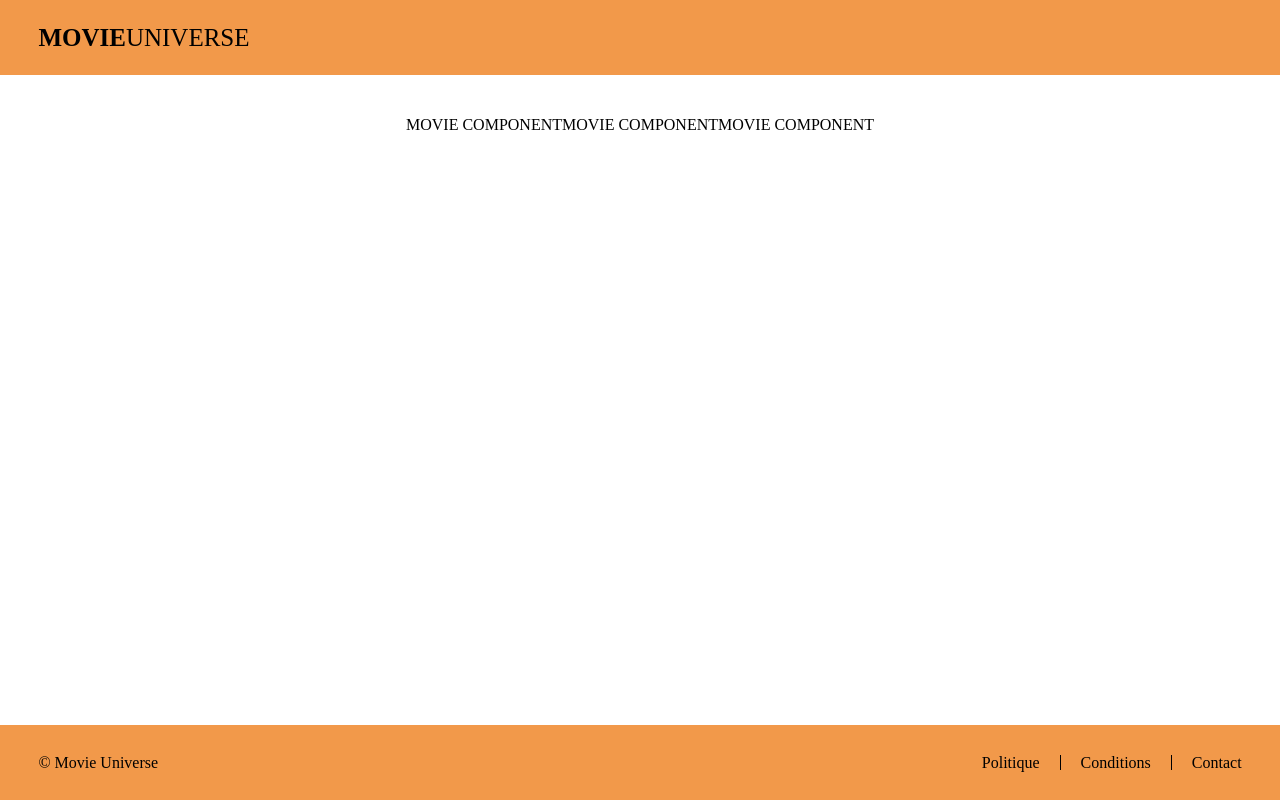
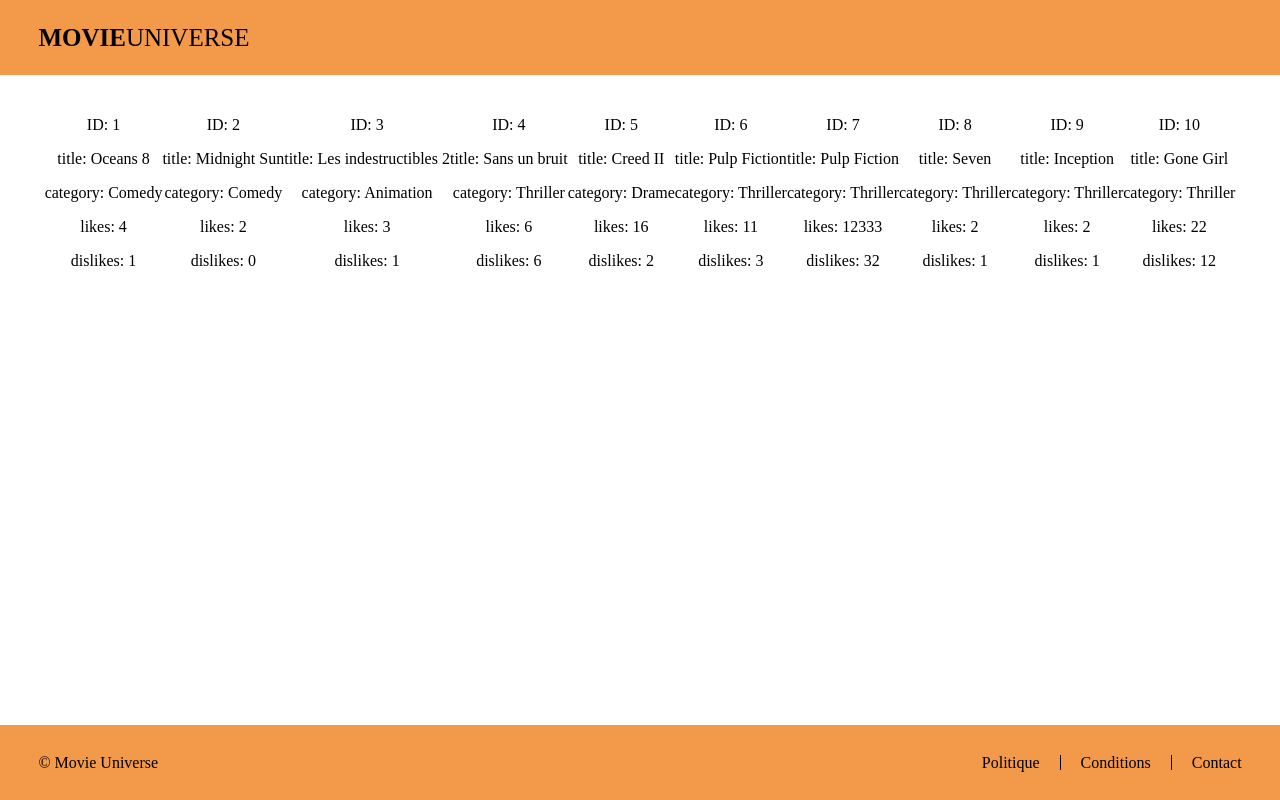
Before and after one commit to jordan237prog/movies, a React (Create React App) app: page / in a window 1280 px wide. Built offline with nearby package versions, Linux system fonts and the light colour scheme.

Commit message:
récupéreration des données movies à partir de l'API locale simulée

```diff
--- a/src/Components/Movie/index.jsx
+++ b/src/Components/Movie/index.jsx
@@ -1,10 +1,23 @@
 import React from 'react'
 import './style.css'
 
-function Movie() {
-  return (
+function Movie({movieData}) {
+
+  const {
+    id,
+    title,
+    category,
+    likes,
+    dislikes
+  } = movieData
+
+   return (
     <div className='movieItemContainer'>
-      <p> MOVIE COMPONENT</p>
+      <p>ID: {id}</p>
+      <p>title: {title} </p>
+      <p> category: {category} </p>
+      <p> likes: {likes} </p>
+      <p> dislikes: {dislikes} </p>
     </div>
   )
 }
--- a/src/Pages/Home/index.jsx
+++ b/src/Pages/Home/index.jsx
@@ -1,19 +1,38 @@
 import React from 'react'
 
 import Movie from '../../Components/Movie'
-
+import {movies$} from '../../data/movies'
 import './style.css'
 
+
+
+
 function Home() {
-  return (
+
+  const [movies, setMovies] = React.useState(null)
+
+   React.useEffect(()=>{
+     movies$.then(
+       (results) => setMovies(results)
+     )
+  },[])
+
+  if (movies === null) {
+      return  <div></div>;
+    }
+    return  (
     <div className='container'>
       <div className='movieContainer'>
-        <Movie/>
-        <Movie/>
-        <Movie/>
+        {
+           movies.map((movie)=>{
+            return <Movie key={movie.id} movieData={movie}/>;
+          })
+        }
       </div>
     </div>
   )
-}
+  }
+
+
 
 export default Home
```
Also changed, not shown: 1 other file (tests, documents, lock files or other folders).
